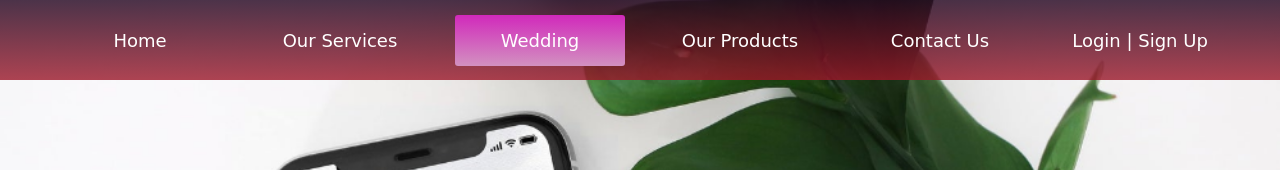
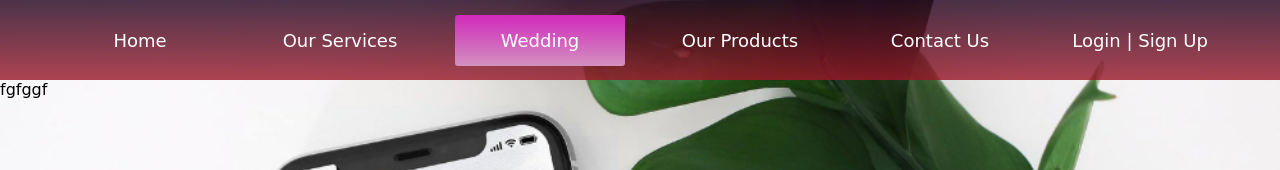
Before and after one commit to DiyaniDilaksha/Beauty-web, a plain HTML site: page Wedding.html in a window 1280 px wide. Shown: the top 170 px of the page. Drawn offline with nearby package versions, Linux system fonts and the light colour scheme; files whose address does not match are found by name; a web font is replaced by a local one.

Commit message:
Add files via upload

```diff
--- a/Wedding.html
+++ b/Wedding.html
@@ -25,5 +25,8 @@
             <li><a href="#" onclick="window.location.href='Login.html'"><span style="padding-top:10px ;">Login | Sign Up</span></a></li>
         </ul>
     </div>
+    <div>
+        fgfggf
+    </div>
 </body>
 </html>
```
